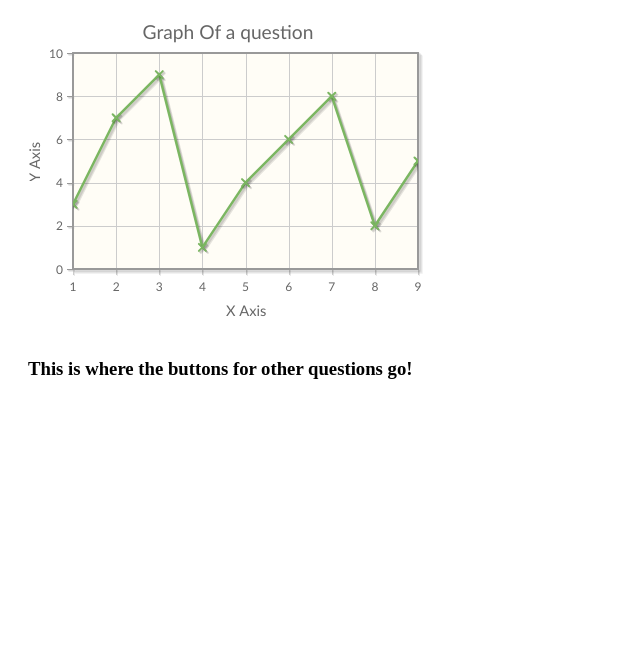
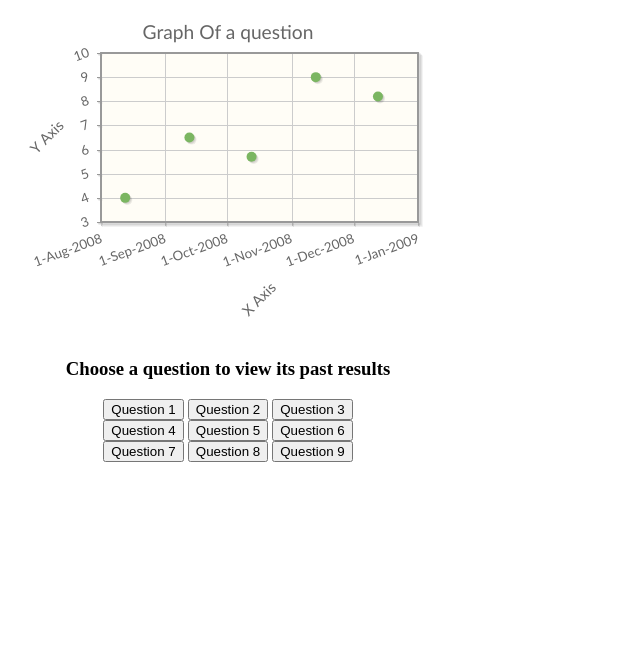
Before and after one commit to xuancong84/beiwe-backend, a Flask app: page /graph in a window 1280 px wide. Shown: the top 657 px of the page, without its empty margins (0-640 px from the left). Run offline with Flask 2, Linux system fonts and the light colour scheme; some libraries are stand-ins or nearby versions.

Commit message:
Added buttons. Currently only button1 changes what the graph looks like

```diff
--- a/frontend/static/javascript/graph.js
+++ b/frontend/static/javascript/graph.js
@@ -1,19 +1,29 @@
-function steve (){
-  var plot1 = $.jqplot ('chart1', [[3,7,9,1,4,6,8,2,5]], {
-// Give the plot a title.
+function graph(input){
+plot1 = $.jqplot ('chart1', [input], {
+        // Give the plot a title.
       title: 'Graph Of a question',
       animate: true,
       series:[{
             // Don't show a line, just show markers.
             // Make the markers 7 pixels with an 'x' style
             // showLine:false,
-            markerOptions: { size: 7, style:"x" },
+            markerOptions: { size: 10, style:"filledCircle" },
+            pointLabels: {show: true},
+            rendererOptions: {animation:{speed: 3000}},
+            showLine: false
           }],
       // You can specify options for all axes on the plot at once with
       // the axesDefaults object.  Here, we're using a canvas renderer
       // to draw the axis label which allows rotated text.
       axesDefaults: {
-        labelRenderer: $.jqplot.CanvasAxisLabelRenderer
+        tickRenderer: $.jqplot.CanvasAxisTickRenderer,
+        labelRenderer: $.jqplot.CanvasAxisLabelRenderer,
+        tickOptions: {
+          angle: -20
+        },
+        labelOptions: {
+            angle: -45
+        }
       },
       // An axes object holds options for all axes.
       // Allowable axes are xaxis, x2axis, yaxis, y2axis, y3axis, ...
@@ -26,17 +36,36 @@ function steve (){
           // Turn off "padding".  This will allow data point to lie on the
           // edges of the grid.  Default padding is 1.2 and will keep all
           // points inside the bounds of the grid.
-          pad: 0.5
+          pad: 0,
+          renderer:$.jqplot.DateAxisRenderer
         },
         yaxis: {
             // showTicks : false,
             label: "Y Axis",
         },
         labelRenderer: $.jqplot.CanvasAxisLabelRenderer,
-        tickRenderer: $.jqplot.CanvasAxisTickRenderer
+        tickRenderer:$.jqplot.CanvasAxisTickRenderer
       },
-      seriesColors: ["#7BB661", "#E03C31"]
+      seriesColors: ["#7BB661", "#E03C31"],
+      highlighter: {
+            show: true,
+            showLabel: true,
+            yvalues: 3,
+            tooltipAxes: 'y',
+            formatString: "%#.2f",
+            sizeAdjust: 7.5 , tooltipLocation : 'ne'
+        }
     });
 }
 
-window.onload( steve() );
+function replot_user_results(question_number) {
+    $('#chart1').empty();
+    // TODO: Need to grab information specific to that question in the last X days.
+    // For now, the question_number variable is useless
+    var new_data =  [['2008-08-12 4:00PM',10], ['2008-09-12 4:00PM',6.5], ['2008-10-12 4:00PM',5.7], ['2008-11-12 4:00PM',9], ['2008-12-12 4:00PM',8.2]];
+    graph(new_data);
+}
+
+$(document).ready(function() {
+graph([['2008-08-12 4:00PM',4], ['2008-09-12 4:00PM',6.5], ['2008-10-12 4:00PM',5.7], ['2008-11-12 4:00PM',9], ['2008-12-12 4:00PM',8.2]]);
+});
--- a/frontend/templates/phone_graphs.html
+++ b/frontend/templates/phone_graphs.html
@@ -1,20 +1,33 @@
 <!DOCTYPE html>
 <html>
 <head>
-<title>Example</title>
+<title>Rendered graph for user</title>
 <link rel="stylesheet" href="/static/css/phone-jqplot.css">
 <script type="text/javascript" src="/static/javascript/jquery-1.11.1.js"></script>
 <script type="text/javascript" src="/static/javascript/jqplot/jquery.jqplot.min.js"></script>
 <script type="text/javascript" src="/static/javascript/jqplot/plugins/jqplot.canvasAxisLabelRenderer.min.js"></script>
 <script type="text/javascript" src="/static/javascript/jqplot/plugins/jqplot.canvasTextRenderer.min.js"></script>
+<script type="text/javascript" src="/static/javascript/jqplot/plugins/jqplot.canvasAxisTickRenderer.min.js"></script>
+<script type="text/javascript" src="/static/javascript/jqplot/plugins/jqplot.highlighter.min.js"></script>
+<script type="text/javascript" src="/static/javascript/jqplot/plugins/jqplot.dateAxisRenderer.js"></script>
 <script type="text/javascript" src="/static/javascript/graph.js"></script>
 </head>
-<body onload="steve()">
+
+<body>
 <div id="chart1" style="margin-top:20px; margin-left:20px; width:400px; height:300px;"></div>
 <br>
-<div style="margin-top:20px; margin-left:20px; width:400px; height:300px;">
-<h3> This is where the buttons for other questions go! </h3>
+<div style="margin-top:20px; margin-left:20px; width:400px; height:300px; text-align:center">
+    <h3> Choose a question to view its past results </h3>
+    <button type="button" onclick="replot_user_results(1)">Question 1</button>
+    <button type="button" onclick="alert('Hello world!')">Question 2</button>
+    <button type="button" onclick="alert('Hello world!')">Question 3</button><br>
+    <button type="button" onclick="alert('Hello world!')">Question 4</button>
+    <button type="button" onclick="alert('Hello world!')">Question 5</button>
+    <button type="button" onclick="alert('Hello world!')">Question 6</button><br>
+    <button type="button" onclick="alert('Hello world!')">Question 7</button>
+    <button type="button" onclick="alert('Hello world!')">Question 8</button>
+    <button type="button" onclick="alert('Hello world!')">Question 9</button>
+</div>
 
-</div>
 </body>
 </html>
```
